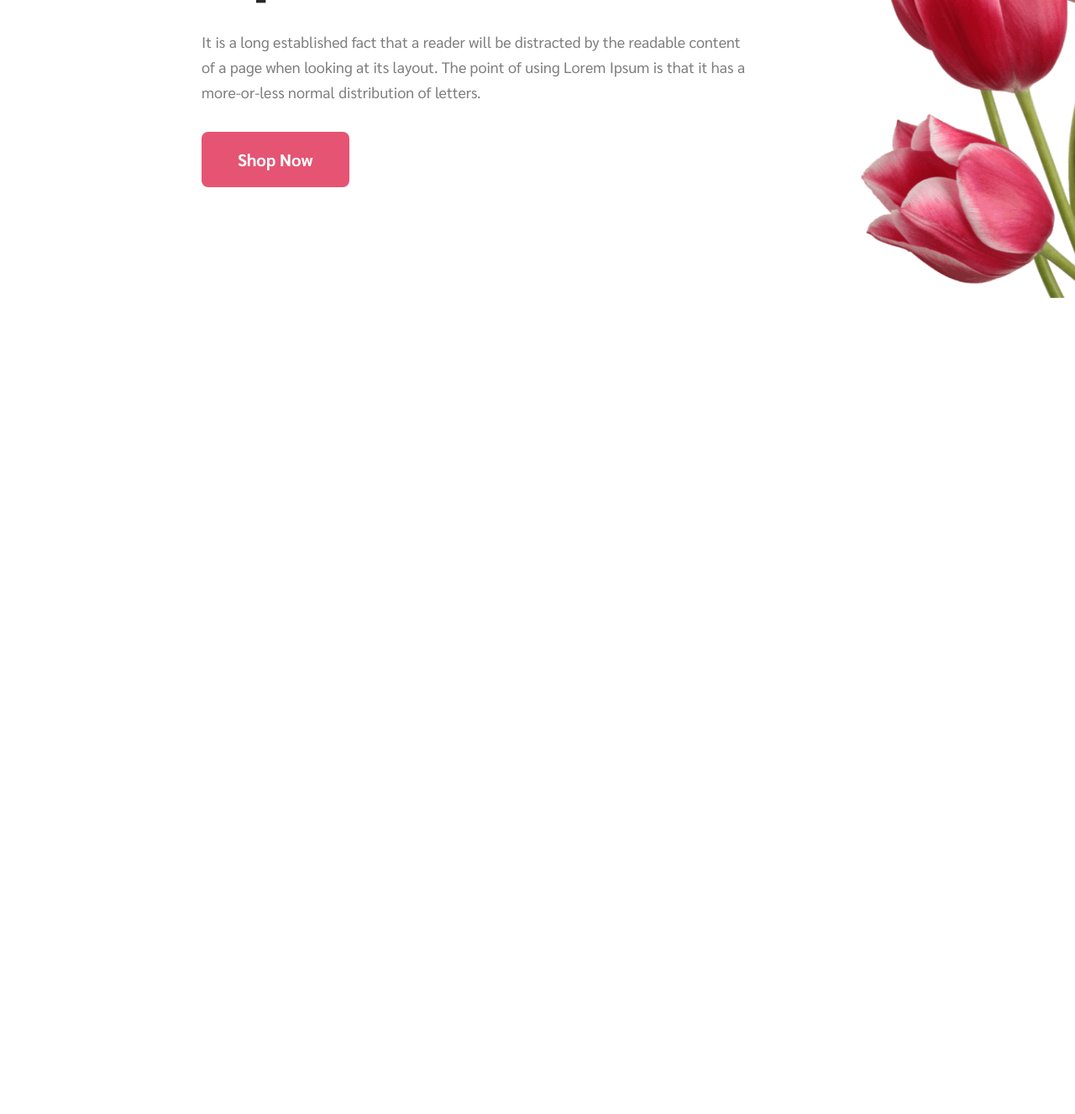
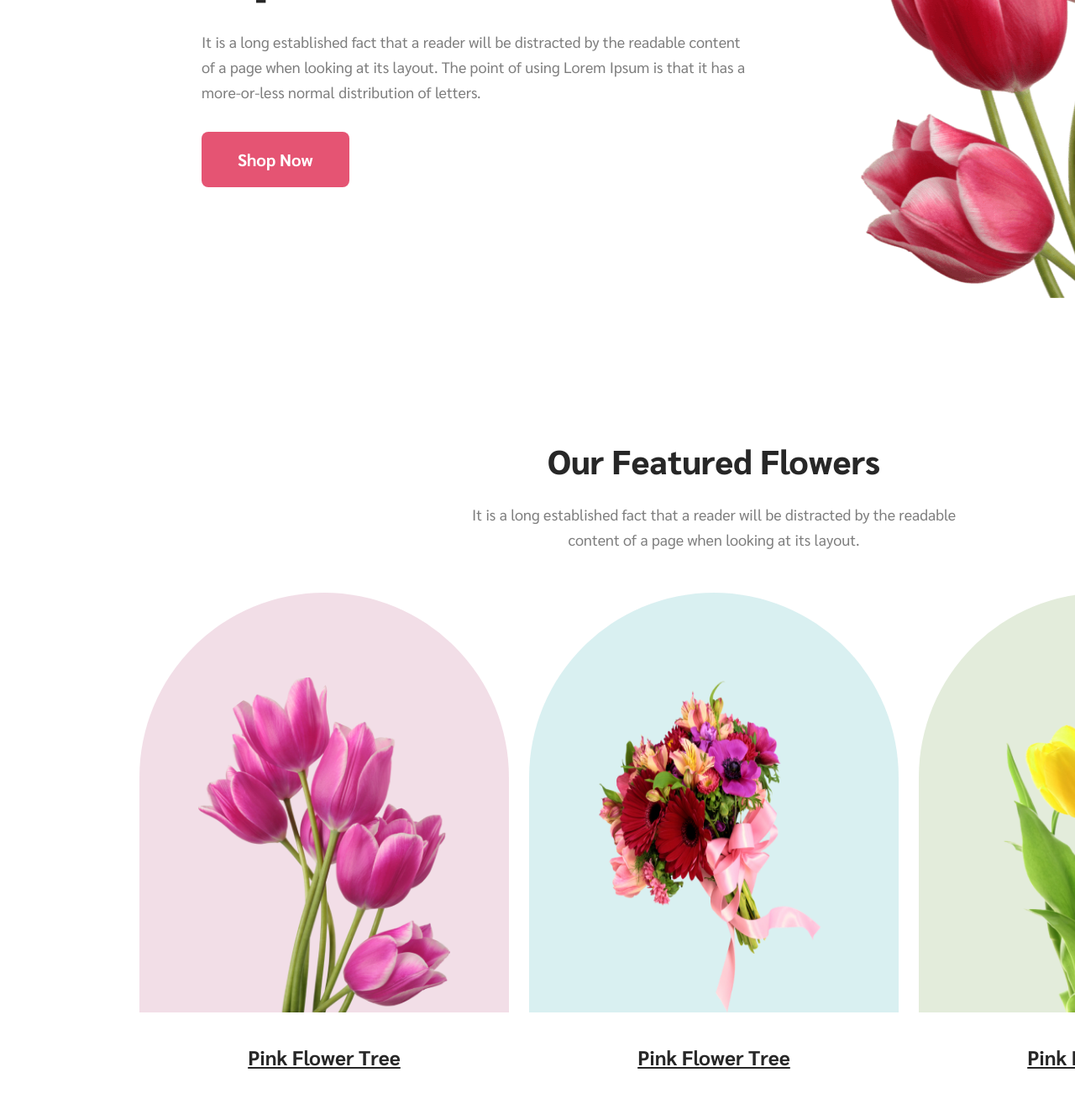
Before and after one commit to nasif07/first-assignment, a plain HTML site: page index.html in a window 1280 px wide. Shown: the part 506-1833 px from the top of the page at 84% size. Before the commit the page ends 876 px from the top, so only its background shows below. Drawn offline with Linux system fonts and the light colour scheme.

Commit message:
featured section created

```diff
--- a/index.html
+++ b/index.html
@@ -25,13 +25,35 @@
             </div>
         </section>
 
-        <!-- featured section -->
+
 
 
 
     </header>
 
     <main>
+    <!-- featured section -->
+    <section class="featured">
+        <h4 class="featured-headline">Our Featured Flowers</h4>
+        <p class="featured-description">It is a long established fact that a reader will be distracted by the readable<br> content of a page when looking at its layout.</p>
+        <div class="featured-item">
+            <div class="first-image">
+                <img src="images/pngwing 6.png" alt="">
+                <p class="tree-name">Pink Flower Tree</p>
+            </div>
+            <div class="second-image">
+                <img src="images/pngwing 5.png" alt="">
+                <p class="tree-name">Pink Flower Tree</p>
+            </div>
+            <div class="third-image">
+                <img src="images/pngwing 7.png" alt="">
+                <p class="tree-name">Pink Flower Tree</p>
+            </div>
+        </div>
+    </section>
+
+    <!--  -->
+
 
     </main>
 
--- a/style.css
+++ b/style.css
@@ -49,3 +49,70 @@
 }
 
 /* featured section */
+.featured{
+    width: 1700px;
+}
+.featured-headline{
+    color: #272727;
+    text-align: center;
+    font-size: 40px;
+    font-weight: 800;
+    padding-top: 178px;
+    padding-bottom: 24px;
+}
+.featured .featured-description {
+    color: rgba(39, 39, 39, 0.60);
+    text-align: center;
+    font-size: 18px;
+    font-weight: 400;
+    line-height: 30px;
+    padding-bottom: 48px;
+}
+.featured-item{
+    display: flex;
+    justify-content: center;
+    gap: 24px;
+}
+.featured-item img {
+    width: 210px;
+    height: 328px;
+}
+
+.first-image img{
+    width: 300px;
+    height: 400px;
+    border-radius: 300px 300px 0px 0px;
+    background: rgba(167, 33, 98, 0.15);
+    background-position: center;
+    padding: 100px 70px 0 70px ;
+}
+
+.second-image img{
+    width: 300px;
+    height: 400px;
+    border-radius: 300px 300px 0px 0px;
+    background: rgba(5, 151, 160, 0.15);
+    background-position: center;
+    padding: 100px 70px 0 70px ;
+}
+.third-image img{
+    width: 300px;
+    height: 400px;
+    border-radius: 300px 300px 0px 0px;
+    border-radius: 300px 300px 0px 0px;
+    background: rgba(71, 125, 17, 0.15);
+    background-position: center;
+    padding: 100px 70px 0 70px ;
+}
+.tree-name{
+    color: #272727;
+    text-align: center;
+    font-size: 24px;
+    font-weight: 700;
+    line-height: 35px;
+    text-decoration-line: underline;
+    padding-top: 32px;
+    padding-bottom: 50px;
+}
+
+/*  */
```
